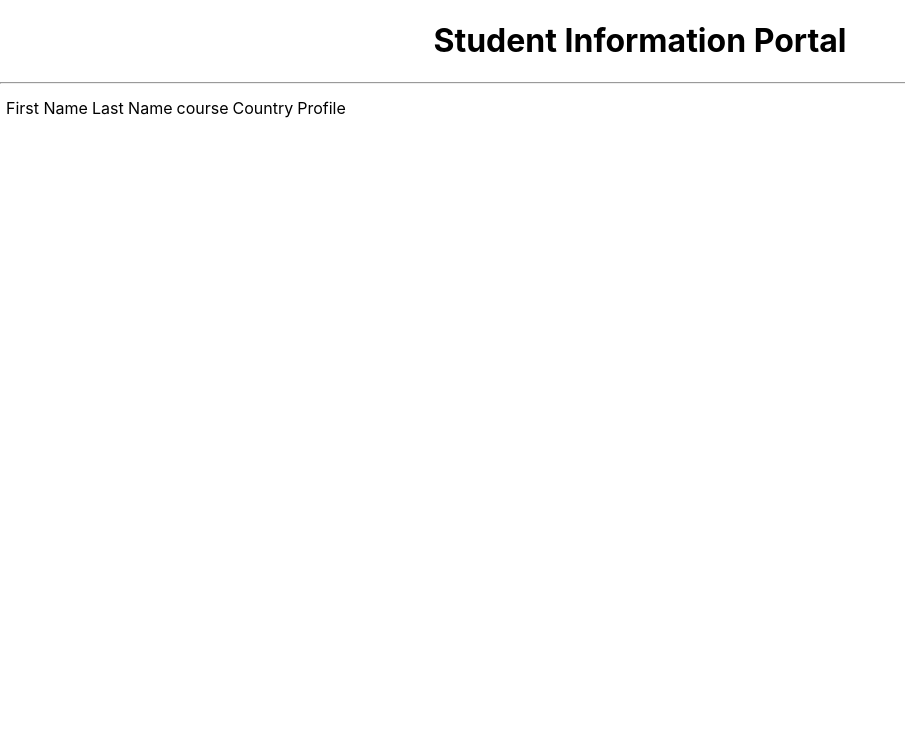
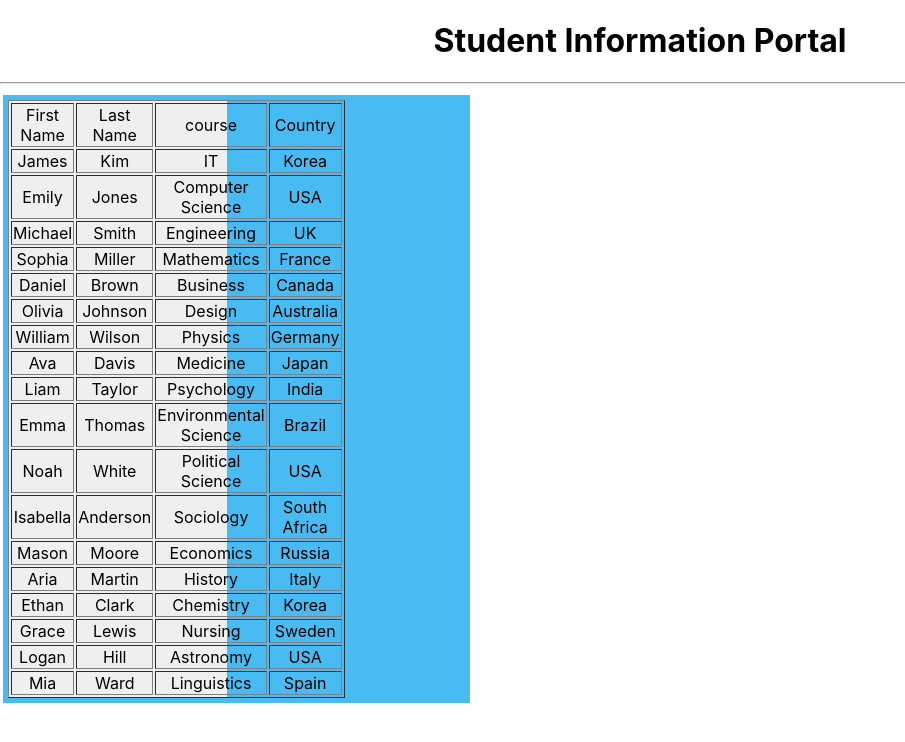
Before and after one commit to TharinduLakshimal/IT3133ReactProject, a React (Create React App) app in the folder studentapp/: page / in a window 1280 px wide. Shown: the top 742 px of the page, without its empty margins (0-905 px from the left). Built offline with nearby package versions, Linux system fonts and the light colour scheme.

Commit message:
fix some design issues

```diff
--- a/studentapp/src/App.js
+++ b/studentapp/src/App.js
@@ -7,7 +7,7 @@
     <div className="App">
     <h1>Student Information Portal</h1>
     <hr/>
-    <table>
+    <table width="100%">
       <tbody>
         <tr>
           <td>
--- a/studentapp/src/components/StudentTable.js
+++ b/studentapp/src/components/StudentTable.js
@@ -1,19 +1,33 @@
-export default function StudentTable(prosps){
+import "../assests/css/compo.css"
+export default function StudentTable(props){
     return (
 
     <div>
          <div className="outerDiv">
             <div className="leftDiv">
-                <table>
+                <table border="1">
                     <thead>
                         <tr>
                             <td>First Name</td>
                             <td>Last Name</td>
                             <td>course</td>
                             <td>Country</td>
-                            <td>Profile</td>
+
                         </tr>
                     </thead>
+                    <tbody>
+                    {
+                        props.students.map( student=>
+                        <tr>
+                            <td>{student.firstName}</td>
+                            <td>{student.lastName}</td>
+                            <td>{student.course}</td>
+                            <td>{student.address.country}</td>
+
+                        </tr>
+                        )
+                    }
+                    </tbody>
                 </table>
                </div>
             </div>
```
